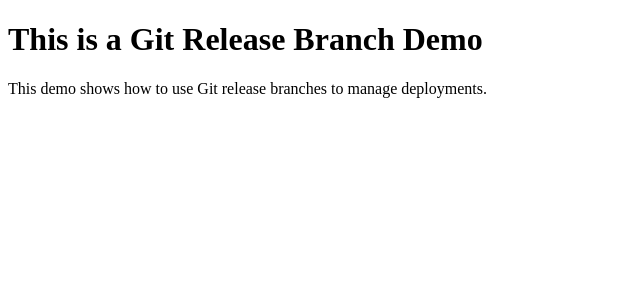
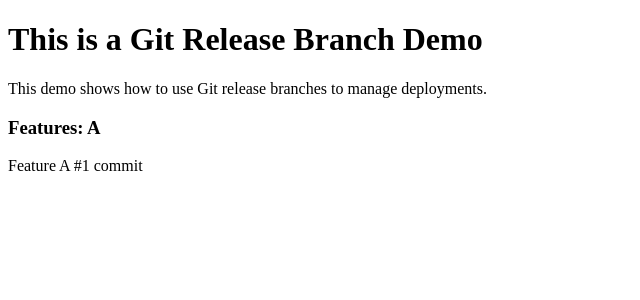
Before and after one commit to zycoding/release-branches-demo, a SvelteKit app: page / in a window 1280 px wide. Shown: the top 300 px of the page, without its empty margins (0-640 px from the left). Built offline with nearby package versions, Linux system fonts and the light colour scheme.

Commit message:
Create Feature A and make first commit

```diff
--- a/src/routes/+page.svelte
+++ b/src/routes/+page.svelte
@@ -2,3 +2,7 @@
 <div>
   <p>This demo shows how to use Git release branches to manage deployments.</p>
 </div>
+<div>
+  <h3>Features: A</h3>
+  <p>Feature A #1 commit</p>
+</div>
```
